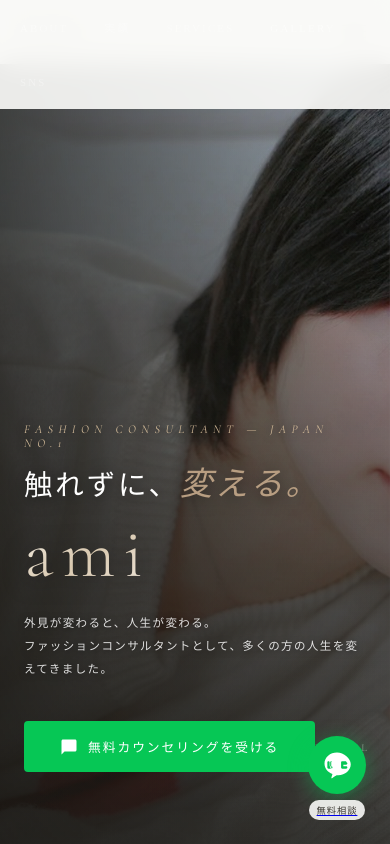
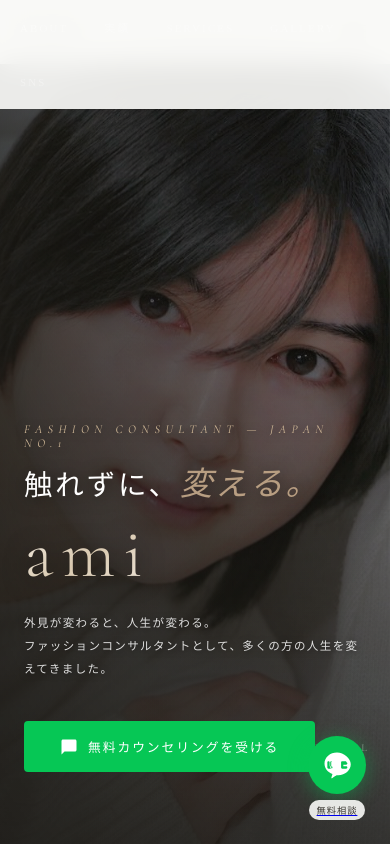
Before and after one commit to soutadayo/ami-hp, a plain HTML site: page index.html in a window 390 px wide. Shown: the top 844 px of the page. Drawn offline with nearby package versions, Linux system fonts and the light colour scheme.

Commit message:
fix: adjust hero mobile background-position to 75% to show face

```diff
--- a/index.html
+++ b/index.html
@@ -1295,7 +1295,7 @@
 
       #hero { padding: 0 20px 72px 24px; }
       .hero-scroll { right: 20px; }
-      .hero-bg { background-position: 45% center; }
+      .hero-bg { background-position: 75% center; }
 
       /* hero text — prevent single-char orphan */
       .hero-copy { font-size: 1.78rem; letter-spacing: 0.1em; }
```
